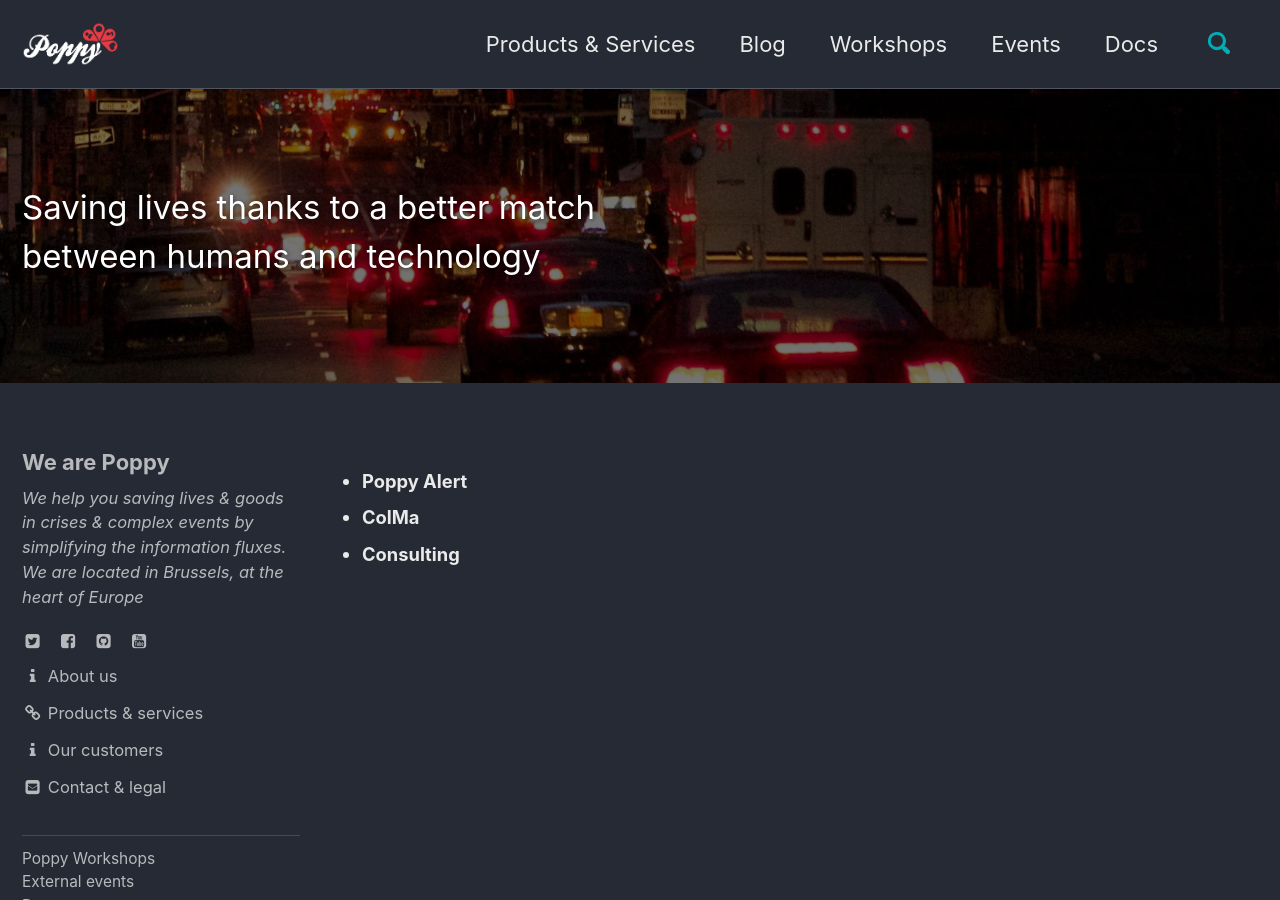
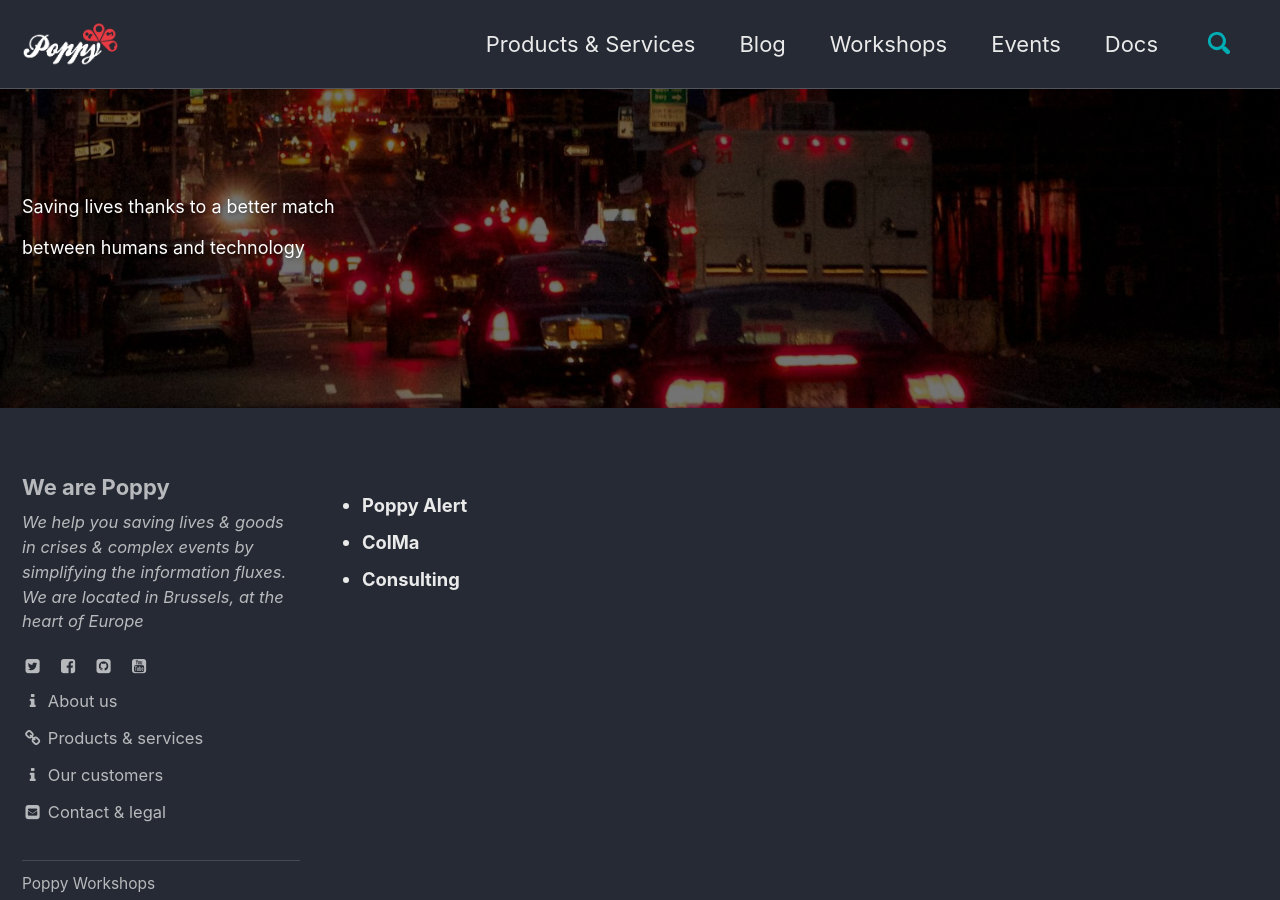
Before and after one commit to ccloquet/ccloquet.github.io, a Jekyll site: the page built from _pages/products_and_services.html, in a window 1280 px wide and 900 px high. Built offline with Jekyll 4.4.1, drawn with Linux system fonts in a browser that asks for light colours; cached includes are drawn as plain includes.

Commit message:
Update products_and_services.html

```diff
--- a/_pages/products_and_services.html
+++ b/_pages/products_and_services.html
@@ -2,7 +2,7 @@
 layout: single
 share: false
 author_profile: true
-excerpt: "<span style='font-size:larger'>Saving lives thanks to a better match<br>between humans and technology<br></span>"
+excerpt: "<span style='font-size:large'>Saving lives thanks to a better match<br>between humans and technology<br><br></span>"
 header:
   overlay_image: /images/header.jpg
   overlay_filter: 0.55 # same as adding an opacity of 0.5 to a black background
```
